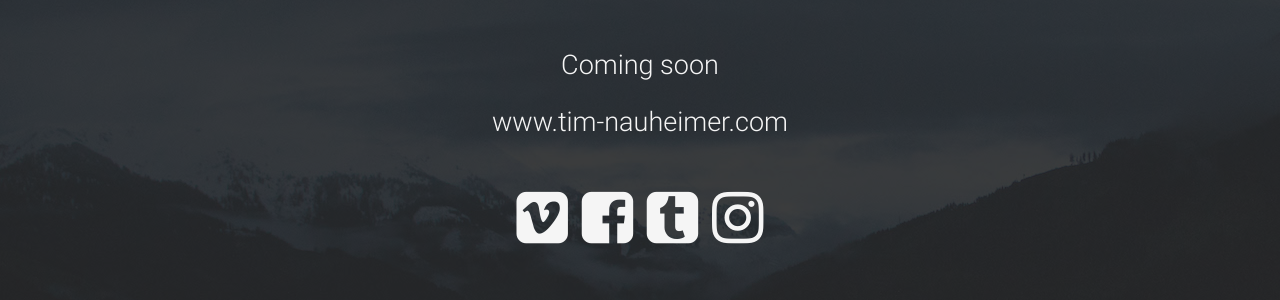
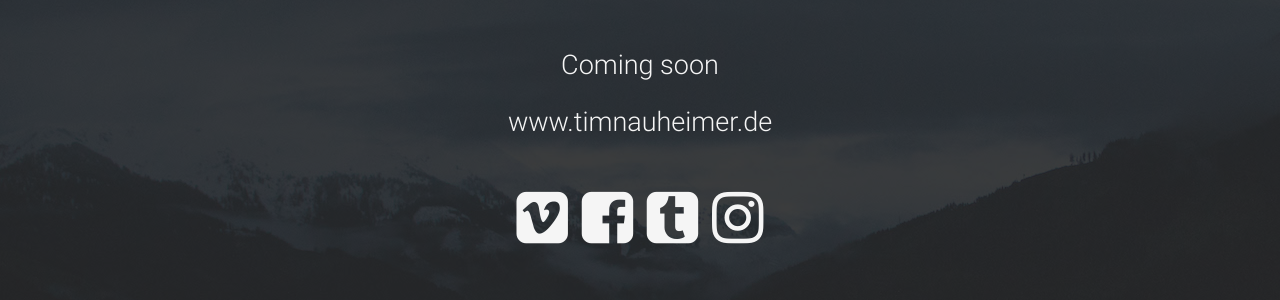
Before and after one commit to DennisSchwartz/tmnhmr, a Jekyll site: the page built from index.html, in a window 1280 px wide. Shown: the part 349-649 px from the top of the page. Built offline with Jekyll 4.4.1, drawn with Linux system fonts in a browser that asks for light colours; nearby versions of some CDN libraries.

Commit message:
Fix domain name

```diff
--- a/_config.yml
+++ b/_config.yml
@@ -13,7 +13,7 @@
   line in _config.yml. It will appear in your document head meta (for
   Google search results) and in your feed.xml site description.
 baseurl: "/tmnhmr" # the subpath of your site, e.g. /blog
-url: "http://tim-nauheimer.com" # the base hostname & protocol for your site
+url: "http://timnauheimer.de" # the base hostname & protocol for your site
 twitter_username: jekyllrb
 github_username:  jekyll
 
--- a/index.html
+++ b/index.html
@@ -27,7 +27,7 @@
     </div>
     <div class="row">
       <div class="col s12 center">
-        <h3 class="subheader light">Coming soon <br> www.tim-nauheimer.com</h3>
+        <h3 class="subheader light">Coming soon <br> www.timnauheimer.de</h3>
       </div>
     </div>
     <div class="row">
```
